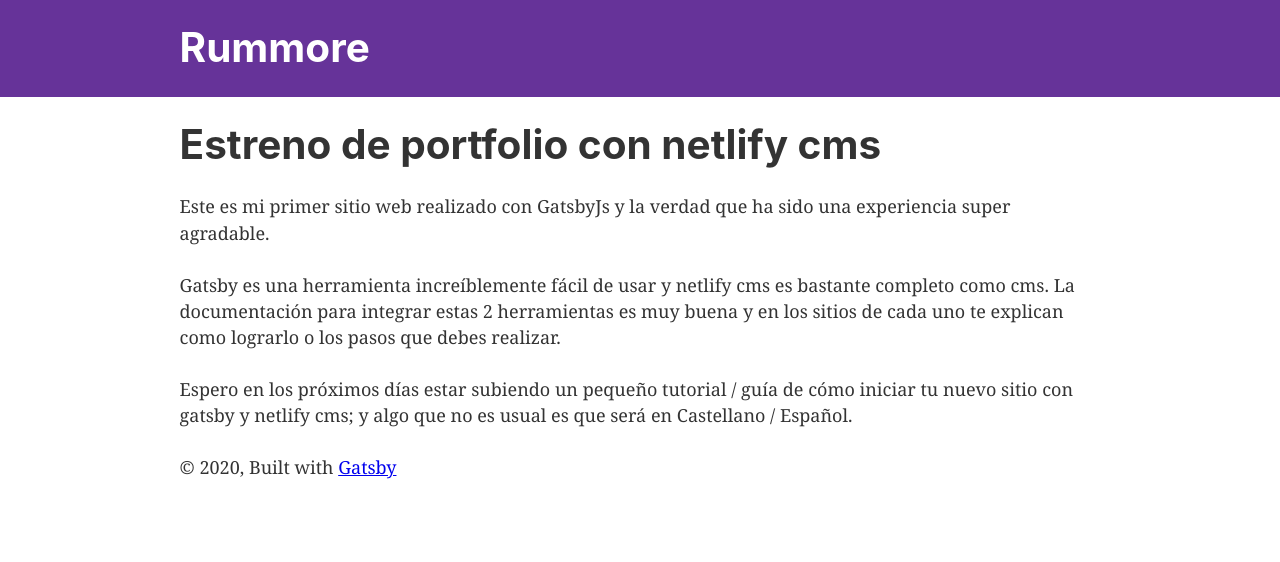
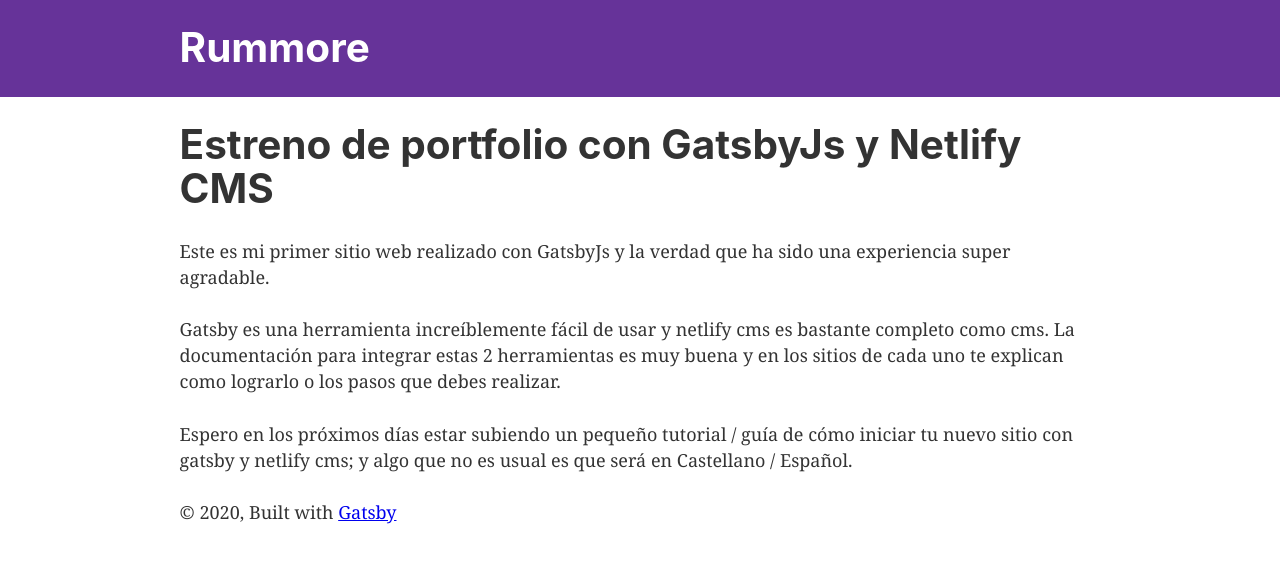
Before and after one commit to rummore/deliveryapp, a Gatsby site: page /posts/estreno-de-portfolio-con-netlify-cms/ in a window 1280 px wide. Built offline with nearby package versions, Linux system fonts and the light colour scheme; Gatsby itself is replaced by a stand-in of ours.

Commit message:
Update Posts “estreno-de-portfolio-con-netlify-cms”

```diff
--- a/src/posts/estreno-de-portfolio-con-netlify-cms.md
+++ b/src/posts/estreno-de-portfolio-con-netlify-cms.md
@@ -1,6 +1,6 @@
 ---
 date: 2020-01-06T11:44:02.893Z
-title: Estreno de portfolio con netlify cms
+title: Estreno de portfolio con GatsbyJs y Netlify CMS
 featuredimage: /assets/netlifycms.jpg
 ---
 Este es mi primer sitio web realizado con GatsbyJs y la verdad que ha sido una experiencia super agradable.
```
